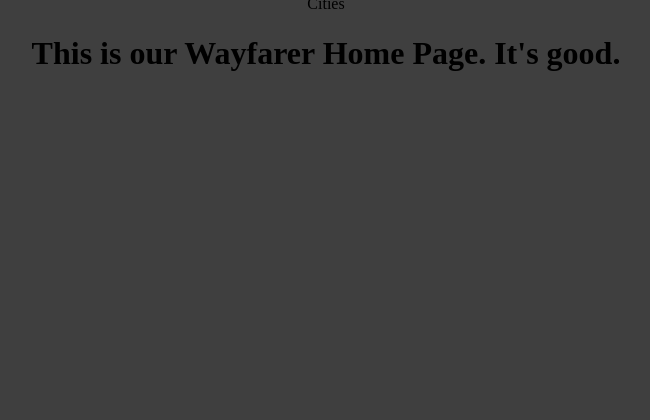
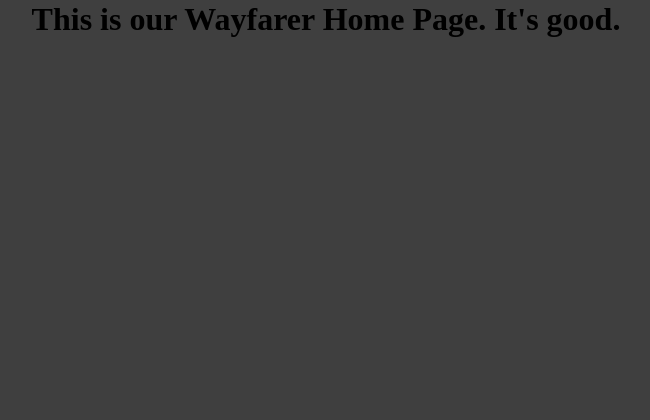
Before and after one commit to maxmcgrath1/Project_Wayfarer, a Django app: page / in a window 1280 px wide; the page is wider, and only the part inside the window is pictured. Shown: the part 99-519 px from the top of that part, without its empty margins (314-964 px from the left). Run offline with Django 4.2, Linux system fonts and the light colour scheme.

Commit message:
took out extra link

```diff
--- a/main_app/templates/home.html
+++ b/main_app/templates/home.html
@@ -3,6 +3,5 @@
 Home
 {% endblock%}
 {% block content%}
-<a href="/cities">Cities</a>
 <h1 class=>This is our Wayfarer Home Page. It's good.</h1>
 {% endblock%}
```
